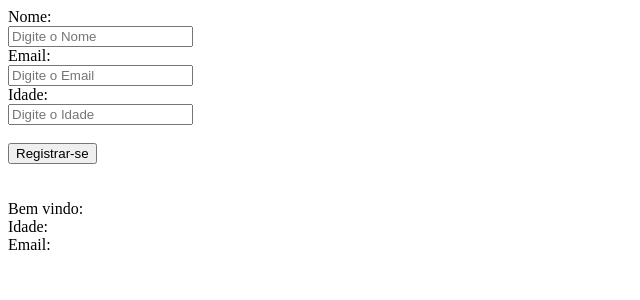
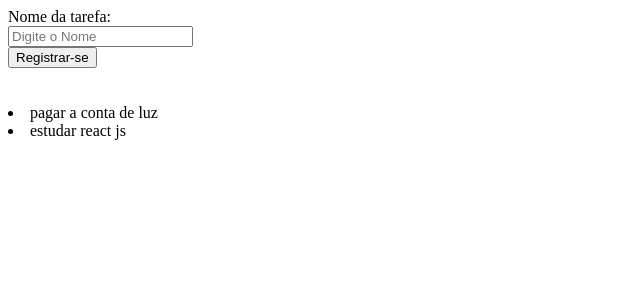
Before and after one commit to JoaoBonfimMeireles/Pichau, a React (Create React App) app: page / in a window 1280 px wide. Shown: the top 300 px of the page, without its empty margins (0-640 px from the left). Built offline with nearby package versions, Linux system fonts and the light colour scheme.

Commit message:
usando o map e useState com array

```diff
--- a/src/App.js
+++ b/src/App.js
@@ -1,56 +1,35 @@
-import Name from "./componentes/Name";
 import { useState } from "react";
 
 function App() {
-  const [nome, setNome] = useState("");
-  const [email, setEmail] = useState("");
-  const [idade, setIdade] = useState("");
-
-
-  const [user, setUser] = useState({})
+    const [input, setInput] = useState("");
+    const [tarefas, setTarefas] = useState([
+        "pagar a conta de luz",
+        "estudar react js"
+    ]);
 
   function handleSubmit(e) {
     e.preventDefault();
 
-    alert("oi")
-
-    setUser({
-      nome: nome,
-      idade: idade,
-      email: email
-    })
+    setTarefas([...tarefas, input])
+    setInput("");
   }
 
   return (
     <div>
       <form onSubmit={handleSubmit}>
-        <label>Nome:</label><br/>
+        <label>Nome da tarefa:</label><br/>
         <input
         placeholder="Digite o Nome"
-        value={nome}
-        onChange={ (e) => setNome(e.target.value) }></input><br/>
-
-        <label>Email:</label><br/>
-        <input
-        placeholder="Digite o Email"
-        value={email}
-        onChange={ (e) => setEmail(e.target.value) }></input><br/>
-
-        <label>Idade:</label><br/>
-        <input
-        placeholder="Digite o Idade"
-        value={idade}
-        onChange={ (e) => setIdade(e.target.value) }></input><br/><br/>
+        value={input}
+        onChange={ (e) => setInput(e.target.value) }></input><br/>
 
         <button type="submit">Registrar-se</button>
       </form>
-
       <br/><br/>
-
       <div>
-        <span>Bem vindo: {user.nome}</span><br/>
-        <span>Idade: {user.idade}</span><br/>
-        <span>Email: {user.email}</span>
+        {tarefas.map( tarefa => (
+            <li key={tarefa}>{tarefa}</li>
+        ))}
       </div>
     </div>
   );
```
